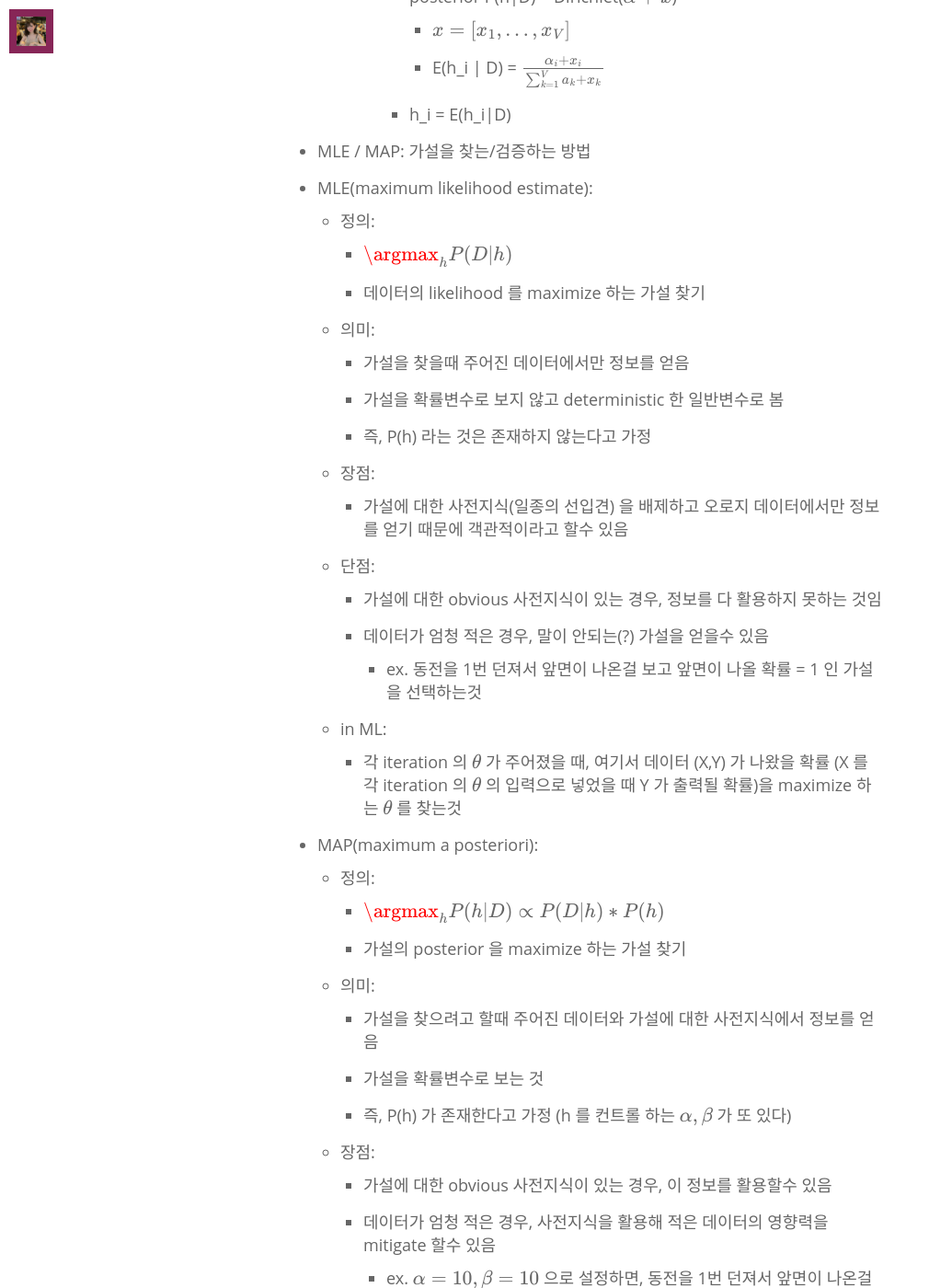
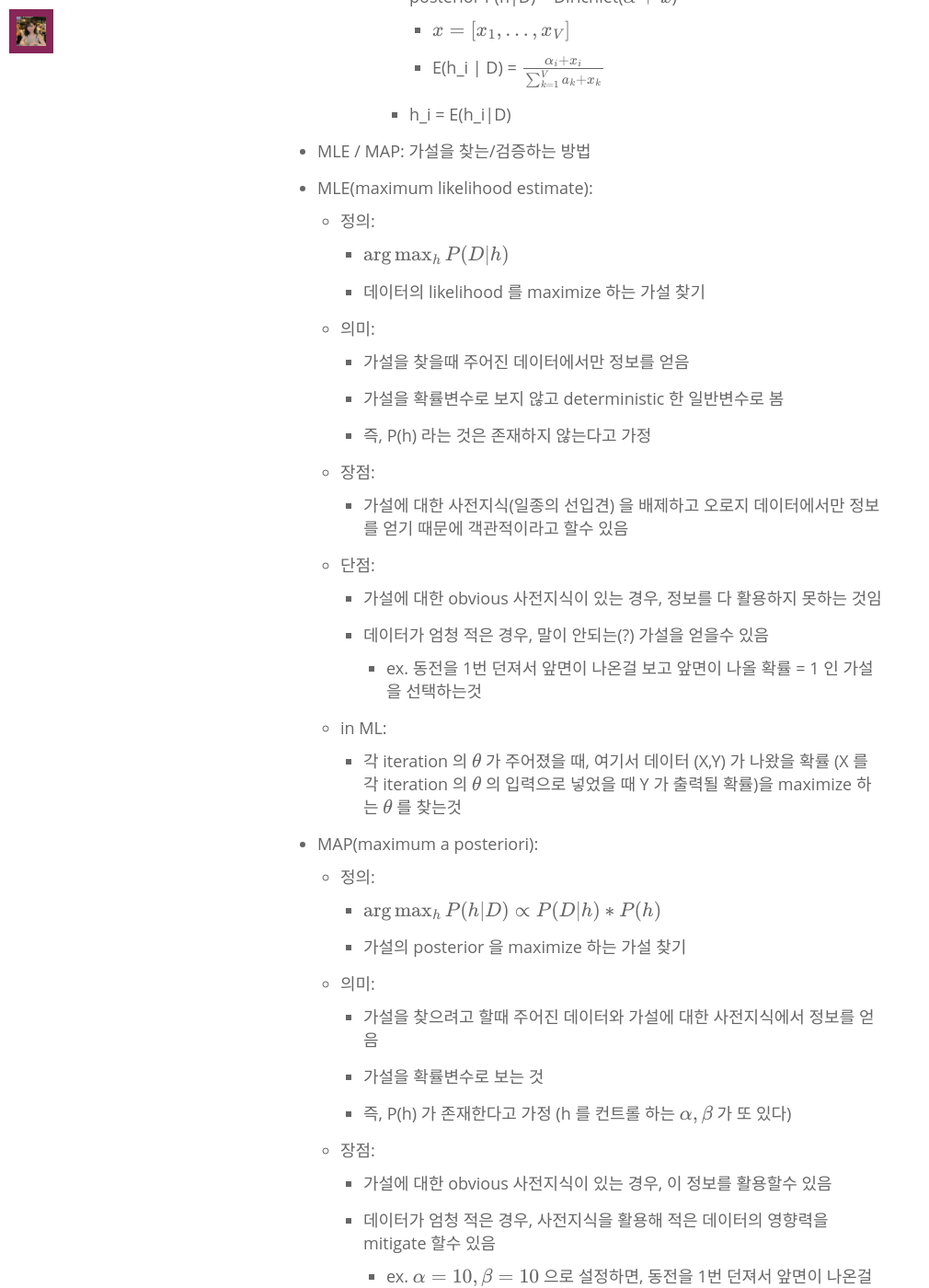
Before and after one commit to minniie/minniie.github.io, a Jekyll site: the page built from _posts/2021-07-27-probability.markdown, in a window 1280 px wide and 1400 px high, scrolled down 9675 px. Shown: the whole window at 92% size, without its empty margins (0-1010 px from the left). Built offline with Jekyll 4.4.1, drawn with Linux system fonts in a browser that asks for light colours; nearby versions of some CDN libraries; some web fonts are replaced; formulas are drawn with MathJax 3; some of the changed text lies outside the part shown.

Commit message:
Update 2021-07-27-probability.markdown

```diff
--- a/_posts/2021-07-27-probability.markdown
+++ b/_posts/2021-07-27-probability.markdown
@@ -228,7 +228,7 @@ use_math: true
 - MLE / MAP: 가설을 찾는/검증하는 방법
 - MLE(maximum likelihood estimate):
     - 정의:
-        - $\argmax_{h}P(D \vert h)$
+        - $\arg \max_{h}P(D \vert h)$
         - 데이터의 likelihood 를 maximize 하는 가설 찾기
     - 의미:
         - 가설을 찾을때 주어진 데이터에서만 정보를 얻음
@@ -244,7 +244,7 @@ use_math: true
         - 각 iteration 의 $\theta$ 가 주어졌을 때, 여기서 데이터 (X,Y) 가 나왔을 확률 (X 를 각 iteration 의 $\theta$ 의 입력으로 넣었을 때 Y 가 출력될 확률)을 maximize 하는 $\theta$ 를 찾는것
 - MAP(maximum a posteriori):
     - 정의:
-        - $\argmax_{h} P(h \vert D) \propto P(D \vert h) * P(h)$
+        - $\arg \max_{h} P(h \vert D) \propto P(D \vert h) * P(h)$
         - 가설의 posterior 을 maximize 하는 가설 찾기
     - 의미:
         - 가설을 찾으려고 할때 주어진 데이터와 가설에 대한 사전지식에서 정보를 얻음
@@ -267,10 +267,10 @@ use_math: true
             - x: 60
         - h: p
         - P(D&#124;h) ~ binomial = $\binom{100}{60}h^{60} * (1-h)^{40}$
-    - 2) MLE: $\argmax_{h} P(D \vert h)$
+    - 2) MLE: $\arg \max_{h} P(D \vert h)$
         - $\frac{d}{dh}P(D \vert h) = 0$ 이 되는 $h$
         - 식을 풀면 $h = \frac{x}{n} = \frac{60}{100}$
-    - 3) MAP: $\argmax_{h}P(h&#124;D) \propto P(D&#124;h) * P(h)$
+    - 3) MAP: $\arg \max_{h}P(h&#124;D) \propto P(D&#124;h) * P(h)$
         - uninformative prior: $\alpha=1, \beta=1$
         - $P(h)\sim beta(1,1)$
         - 식을 풀면 $h = E(h \vert D) = \frac{\alpha+x}{\alpha+\beta+n} = \frac{1+60}{1+1+100} = \frac{61}{102}$
```
